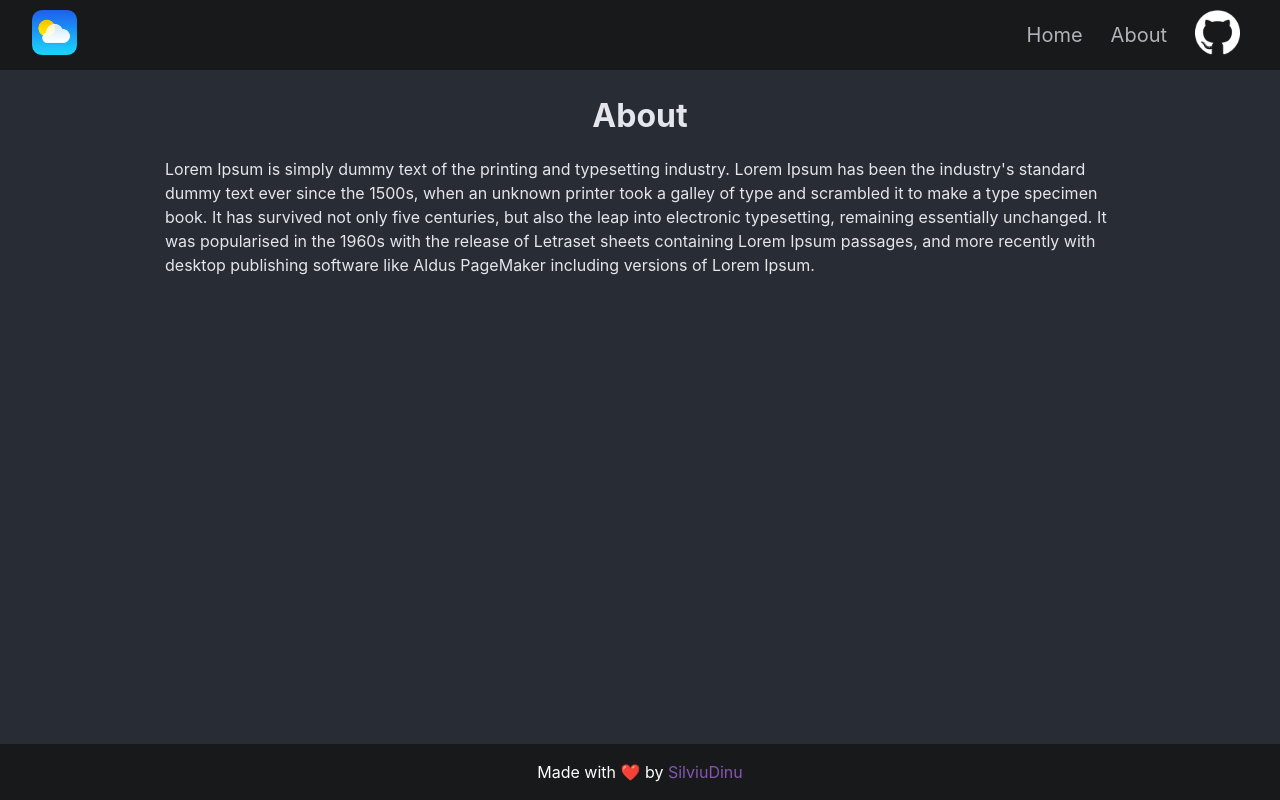
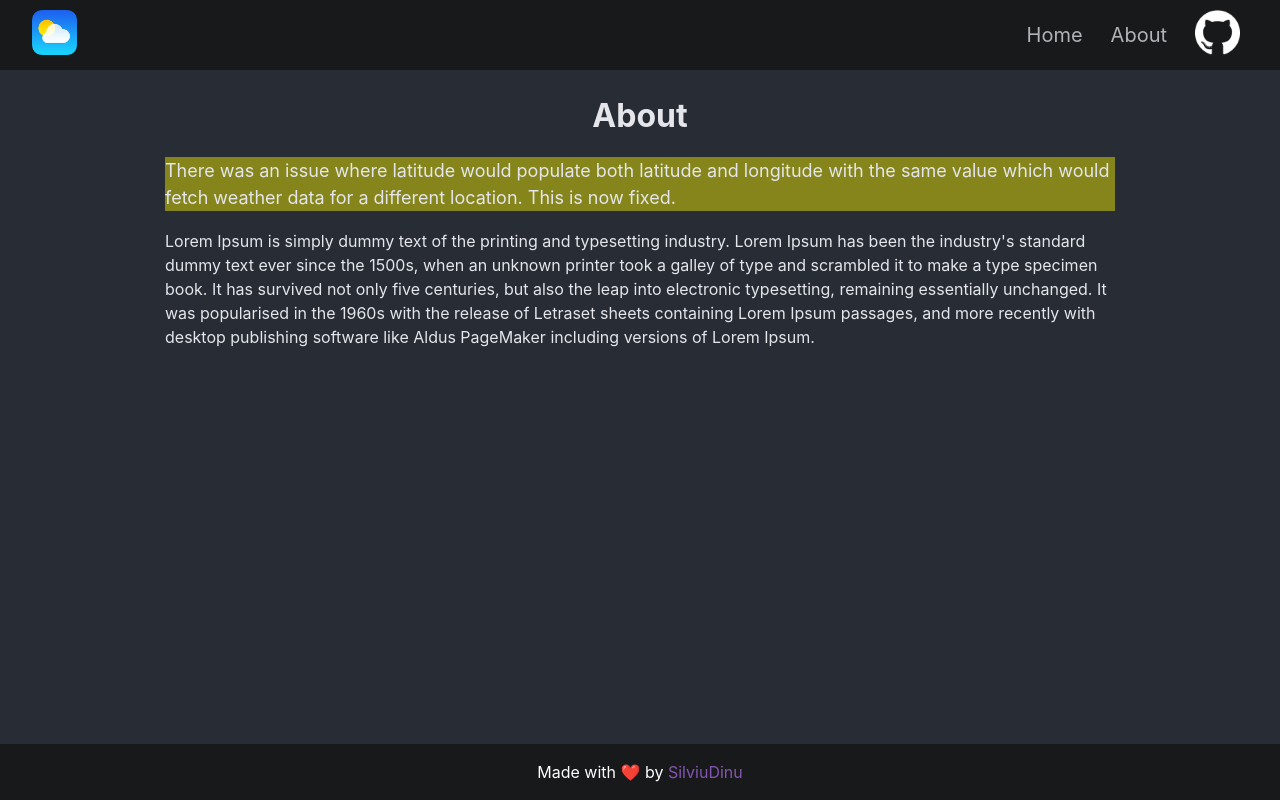
Before and after one commit to SilviuDinu/react-weather-app, a React (Create React App) app: page /about in a window 1280 px wide. Built offline with nearby package versions, Linux system fonts and the light colour scheme; no server answers.

Commit message:
add disclaimer

```diff
--- a/src/App.scss
+++ b/src/App.scss
@@ -1,17 +1,18 @@
-@import './components/Navbar/Navbar.scss';
-@import './components/Footer/Footer.scss';
-@import './components/Body/Body.scss';
-@import './components/Loader/Loader.scss';
-@import './components/CardGroup/CardGroup.scss';
-@import './components/Card/Card.scss';
-@import './components/CurrentForecastInfo/CurrentForecastInfo.scss';
-@import './components/HourlyForecastInfo/HourlyForecastInfo.scss';
-@import './components/SearchForm/SearchForm.scss';
-@import './components/Button/Button.scss';
+@import "./components/Navbar/Navbar.scss";
+@import "./components/Footer/Footer.scss";
+@import "./components/Body/Body.scss";
+@import "./components/Loader/Loader.scss";
+@import "./components/CardGroup/CardGroup.scss";
+@import "./components/Card/Card.scss";
+@import "./components/CurrentForecastInfo/CurrentForecastInfo.scss";
+@import "./components/HourlyForecastInfo/HourlyForecastInfo.scss";
+@import "./components/SearchForm/SearchForm.scss";
+@import "./components/Button/Button.scss";
 
 * {
   box-sizing: border-box;
-  font-family: -apple-system, BlinkMacSystemFont, 'Segoe UI', Roboto, Oxygen, Ubuntu, Cantarell, 'Open Sans', 'Helvetica Neue', sans-serif;
+  font-family: -apple-system, BlinkMacSystemFont, "Segoe UI", Roboto, Oxygen,
+    Ubuntu, Cantarell, "Open Sans", "Helvetica Neue", sans-serif;
 }
 
 .App {
@@ -29,6 +30,15 @@
       text-align: left;
       font-size: 16px;
       line-height: 1.5;
+
+      & > p {
+        margin-top: 16px;
+
+        &.disclaimer {
+          font-size: large;
+          background-color: rgb(133, 133, 27);
+        }
+      }
     }
 
     .home-page {
--- a/src/enums/about.enum.ts
+++ b/src/enums/about.enum.ts
@@ -1,4 +1,5 @@
 export enum ABOUT_MESSAGES {
     TITLE = `About`,
+    LOGS = 'There was an issue where latitude would populate both latitude and longitude with the same value which would fetch weather data for a different location. This is now fixed.',
     BODY = `Lorem Ipsum is simply dummy text of the printing and typesetting industry. Lorem Ipsum has been the industry's standard dummy text ever since the 1500s, when an unknown printer took a galley of type and scrambled it to make a type specimen book. It has survived not only five centuries, but also the leap into electronic typesetting, remaining essentially unchanged. It was popularised in the 1960s with the release of Letraset sheets containing Lorem Ipsum passages, and more recently with desktop publishing software like Aldus PageMaker including versions of Lorem Ipsum.`
 }
--- a/src/pages/About.tsx
+++ b/src/pages/About.tsx
@@ -4,7 +4,10 @@ export default function About(props: any) {
   return (
     <div className="about-page">
       <h1 className="about-page-title">{ABOUT_MESSAGES.TITLE}</h1>
-      <div className="about-page-content">{ABOUT_MESSAGES.BODY}</div>
+      <div className="about-page-content">
+        <p className="disclaimer">{ABOUT_MESSAGES.LOGS}</p>
+        <p>{ABOUT_MESSAGES.BODY}</p>
+      </div>
     </div>
   );
 }
```
